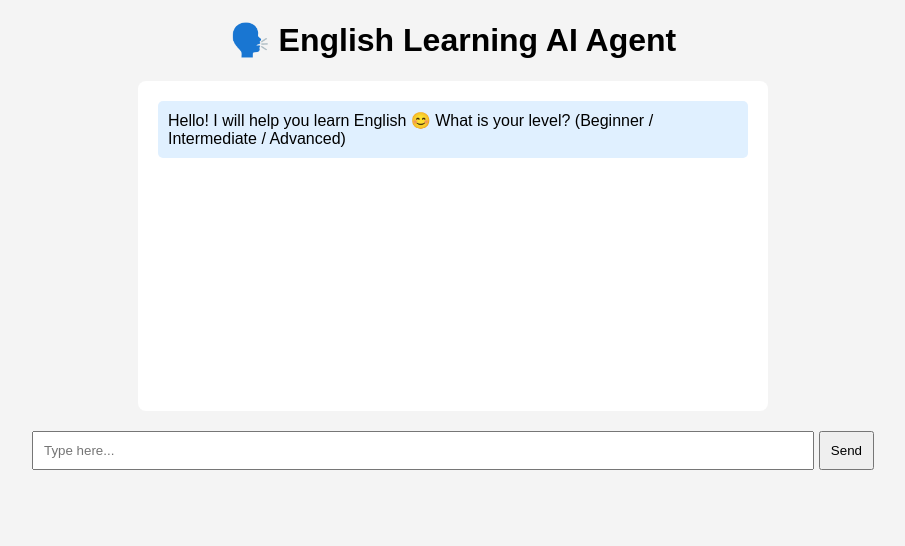
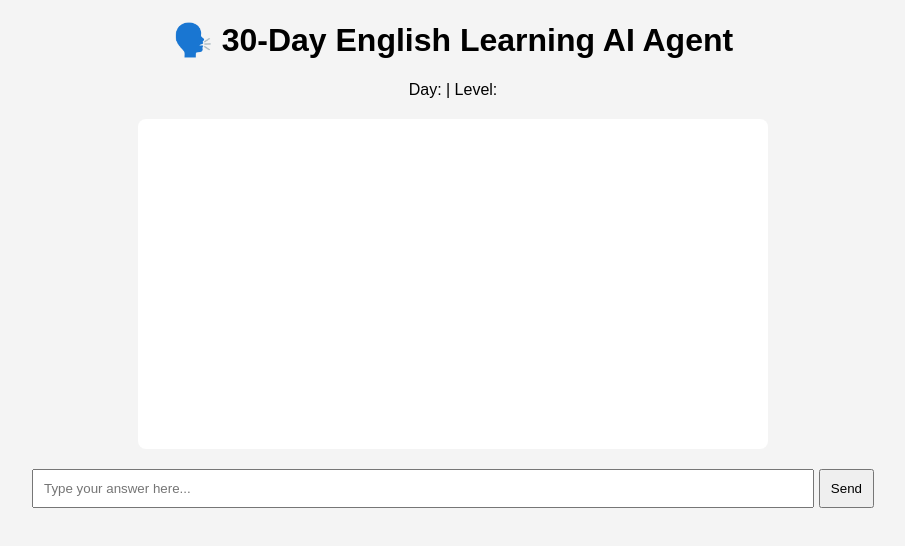
Before and after one commit to Sayed24/English_Learning_AI_Agent, a plain HTML site: page index.html in a window 1280 px wide. Shown: the whole page, without its empty margins (187-1092 px from the left). Drawn offline with Linux system fonts and the light colour scheme.

Commit message:
Update index.html

```diff
--- a/index.html
+++ b/index.html
@@ -2,21 +2,24 @@
 <html lang="en">
 <head>
   <meta charset="UTF-8">
-  <title>English Learning AI Agent</title>
+  <title>30-Day English AI Agent</title>
   <link rel="stylesheet" href="style.css">
 </head>
 <body>
 
-  <h1>🗣️ English Learning AI Agent</h1>
+<h1>🗣️ 30-Day English Learning AI Agent</h1>
 
-  <div id="chat">
-    <div class="agent">Hello! I will help you learn English 😊
-    What is your level? (Beginner / Intermediate / Advanced)</div>
-  </div>
+<div id="status">
+  Day: <span id="day"></span> |
+  Level: <span id="level"></span>
+</div>
 
-  <input type="text" id="userInput" placeholder="Type here..." />
-  <button onclick="sendMessage()">Send</button>
+<div id="chat"></div>
 
-  <script src="script.js"></script>
+<input id="userInput" placeholder="Type your answer here..." />
+<button onclick="sendMessage()">Send</button>
+
+<script src="course.js"></script>
+<script src="script.js"></script>
 </body>
 </html>
```
